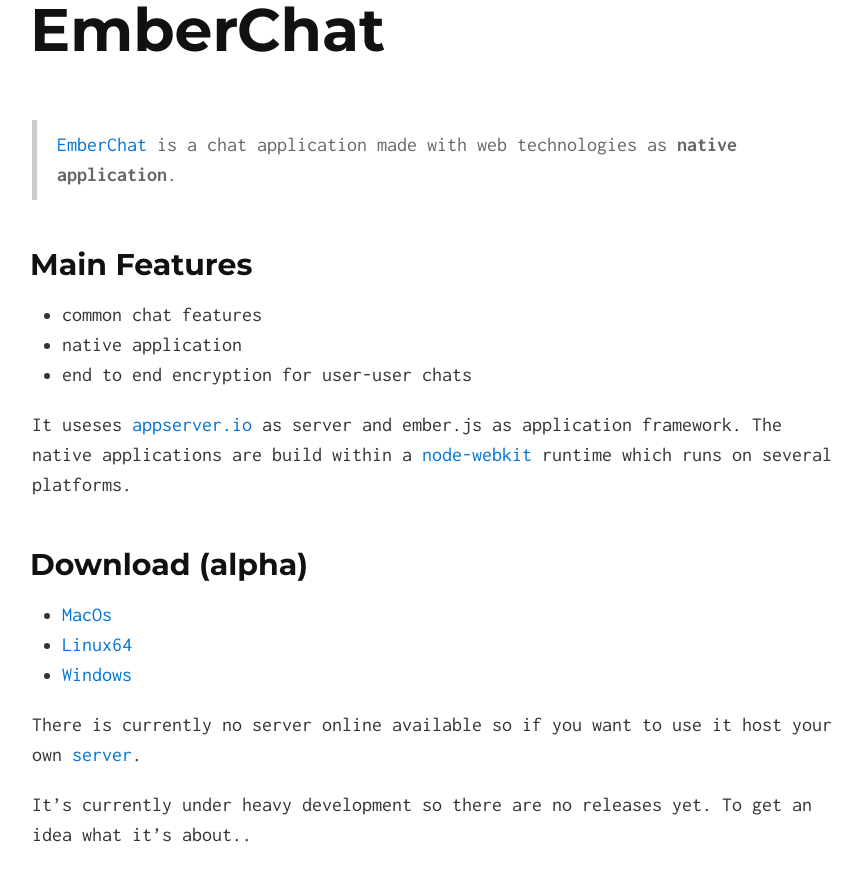
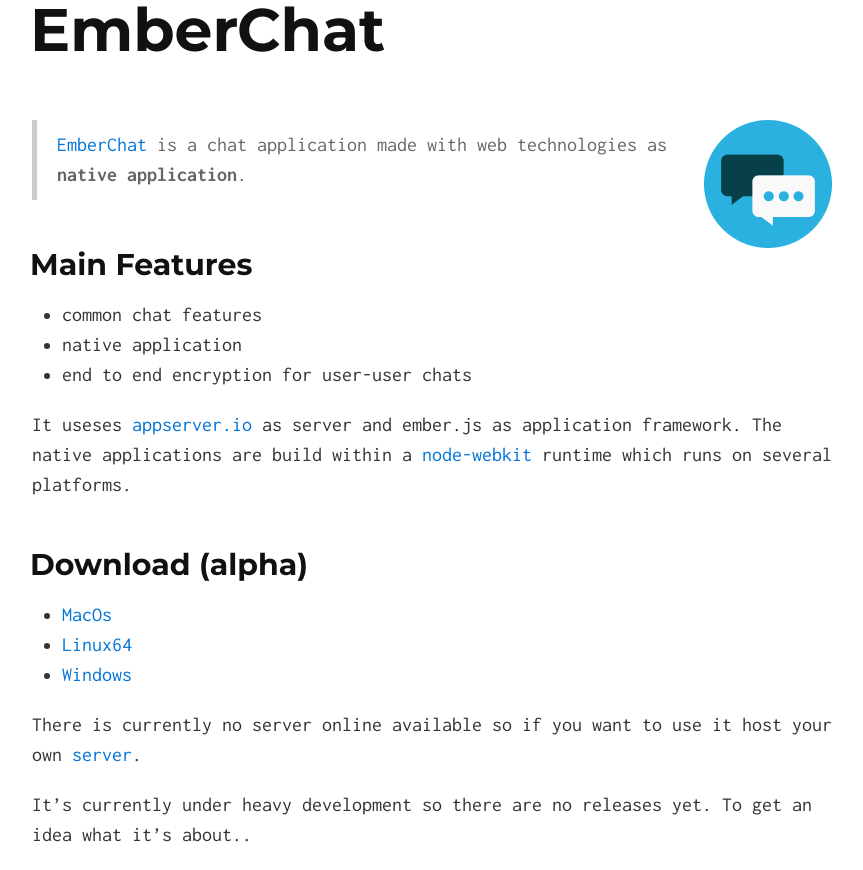
Before and after one commit to mwitte/EmberChat, a Jekyll site: the page built from index.html, in a window 1280 px wide. Shown: the part 200-1070 px from the top of the page, without its empty margins (208-1071 px from the left). Built offline with Jekyll 4.4.1, drawn with Linux system fonts in a browser that asks for light colours; Markdown is read by kramdown in place of the engine named in the settings; grey boxes are pictures that could not be loaded.

Commit message:
moved logo

```diff
--- a/_includes/index.md
+++ b/_includes/index.md
@@ -1,3 +1,5 @@
+![EmberChat](images/icon-128.png)
+
 
 
 > [EmberChat](http://mwitte.github.io/EmberChat) is a chat application made with web technologies as **native application**.
@@ -68,5 +70,3 @@
 ### License
 
 not sure so far
-
-![EmberChat](images/icon-128.png)
--- a/_layouts/default.html
+++ b/_layouts/default.html
@@ -9,6 +9,7 @@
   <link rel="stylesheet" href="css/normalize.css">
   <link rel="stylesheet" href="css/syntax.css">
   <link rel="stylesheet" href="css/solo.css">
+    <link rel="stylesheet" href="css/style.css">
 {% include head.html %}
 </head>
 <body>
--- /dev/null
+++ b/css/style.css
@@ -0,0 +1 @@
+img[alt=EmberChat] { float: right; }
```
Also changed, not shown: README.md.
